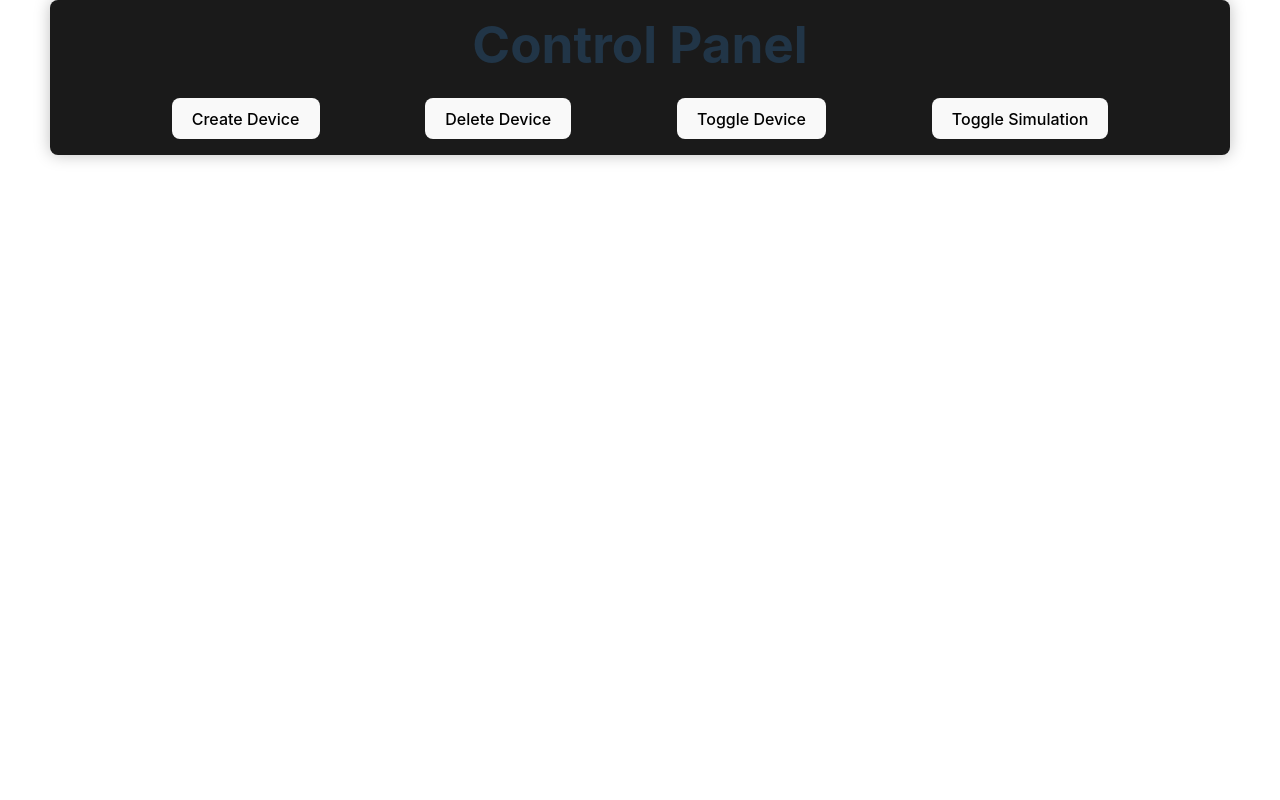
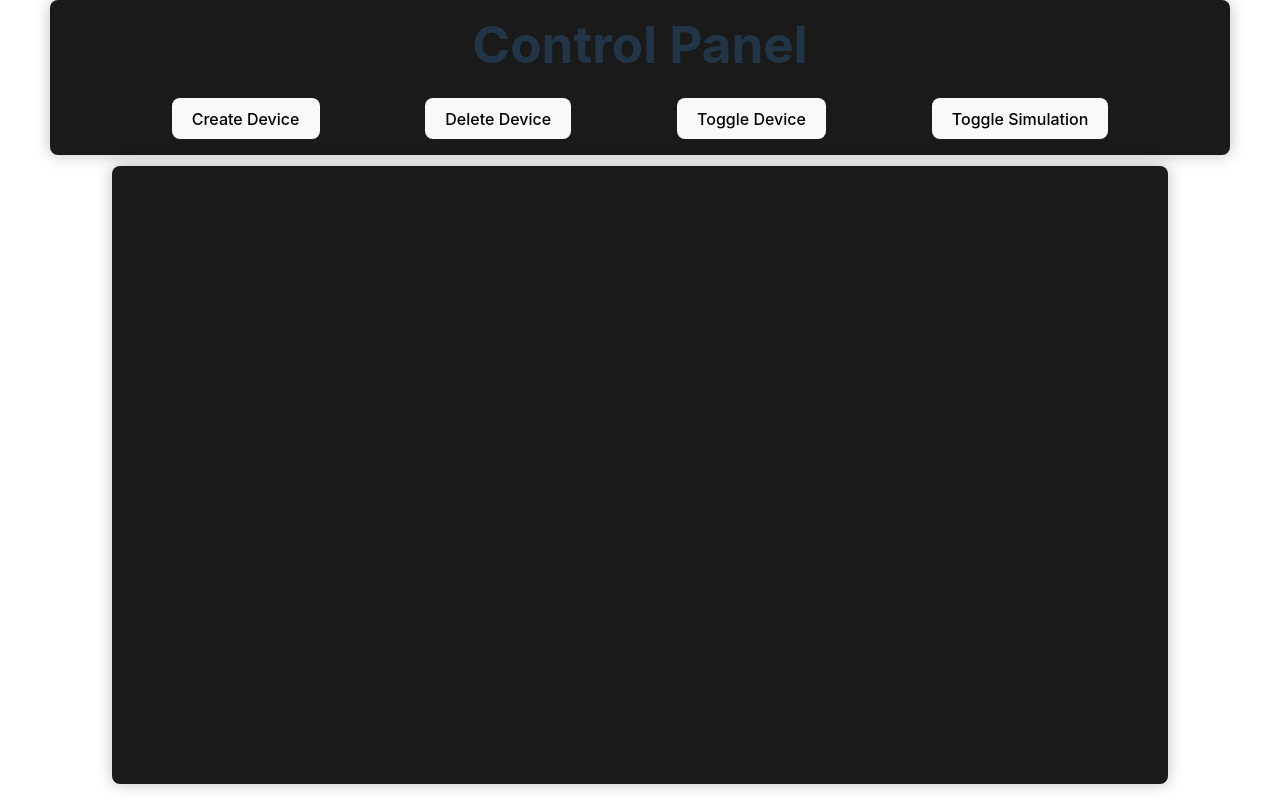
Before and after one commit to dhilanpatel26/leader_follower, a React (Vite) app in the folder user-interface/: page / in a window 1280 px wide. Built offline with nearby package versions, Linux system fonts and the light colour scheme; no server answers.

Commit message:
Added main device visualization

```diff
--- a/user-interface/src/App.jsx
+++ b/user-interface/src/App.jsx
@@ -38,11 +38,20 @@ function App() {
     newDevice.style.height = '30px';
     newDevice.style.borderRadius = '50%';
     newDevice.style.backgroundColor = 'skyblue';
+
+    const label = document.createElement('div');
+    label.textContent = deviceId;  // should already be a string
+    label.style.position = 'absolute';
+    label.style.textAlign = 'center';
+    label.style.width = '100%';
+    label.style.top = '-20px';
+
     container.appendChild(newDevice);
+    newDevice.appendChild(label);
 
     const devices = container.children;
     const numberOfDevices = devices.length;
-    const radius = 100;
+    const radius = 280;
 
     for (let i = 0; i < numberOfDevices; i++) {
       const angle = (i / numberOfDevices) * Math.PI * 2;  // angle in radians
@@ -86,6 +95,7 @@ function App() {
 
   return (
     <>
+    <div id="parent">
       <div id="control-div">
         <h1 id="control-title">Control Panel</h1>
         <div id="control-buttons">
@@ -98,6 +108,7 @@ function App() {
 
       <div id="device-container">
       </div>
+    </div>
     </>
   );
 
--- a/user-interface/src/index.css
+++ b/user-interface/src/index.css
@@ -101,3 +101,27 @@ button:focus-visible {
   align-items: center;
   justify-content: space-evenly;
 }
+
+#parent {
+  display: flex;
+  flex-direction: column;
+  align-items: center;
+  justify-content: flex-start;
+  min-height: 100vh;
+  padding: 20px;
+  box-sizing: border-box;
+}
+
+#device-container {
+  position: absolute;
+  left: 0;
+  right: 0;
+  bottom: 1em;
+  margin: auto;
+  width: 80%;
+  top: calc(150px + 1em);
+  padding: 1em;
+  border-radius: 8px;
+  background-color: #1a1a1a;
+  box-shadow: 0 0 16px rgba(0, 0, 0, 0.25);
+}
```
Also changed, not shown: 2 other files (tests, documents, lock files or other folders). Lines whose indentation alone changed are shown as unchanged.
